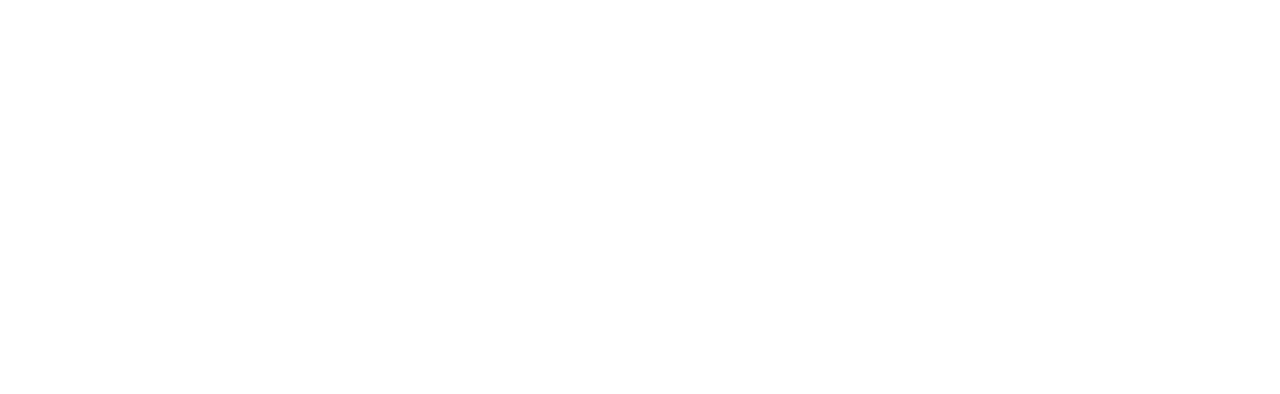
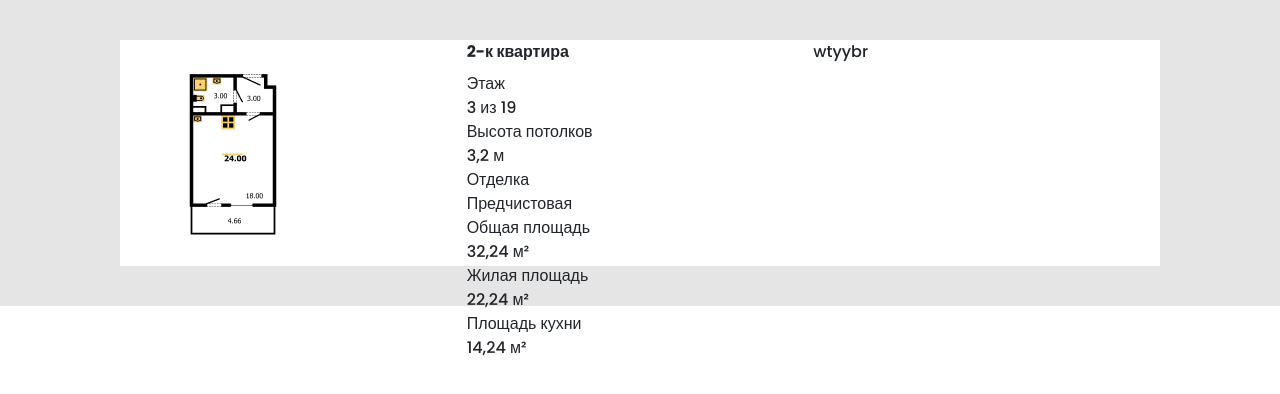
Before and after one commit to av-kotov/apartment, a website: page src/index.html in a window 1280 px wide. Drawn offline with nearby package versions, Linux system fonts and the light colour scheme; files that its build step writes are made by us from their sources.

Commit message:
property

```diff
--- a/src/index.html
+++ b/src/index.html
@@ -8,6 +8,55 @@
     <link rel="stylesheet" href="css/style.min.css">
 </head>
 <body>
+     <section class="main">
+         <div class="content">
+             <div class="image">
+                 <img src="img/image.jpg" alt="">
+             </div>
+             <div class="contet">
+                 <h4>2-к квартира</h4>
+                 <div class="descr">
+                     <div class="floor">
+                         <div class="property">
+                             <div class="property__name">Этаж</div>
+                             <div class="property__value">3 из 19</div>
+                         </div>
+                     </div>
+                     <div class="roof">
+                        <div class="property">
+                            <div class="property__name">Высота потолков</div>
+                            <div class="property__value">3,2 м</div>
+                        </div>
+                     </div>
+                     <div class="decor"><div class="property">
+                        <div class="property__name">Отделка</div>
+                        <div class="property__value">Предчистовая</div>
+                    </div></div>
+                     <div class="area">
+                        <div class="property">
+                            <div class="property__name">Общая площадь</div>
+                            <div class="property__value">32,24 м²</div>
+                        </div>
+                     </div>
+                     <div class="houseroom">
+                        <div class="property">
+                            <div class="property__name">Жилая площадь</div>
+                            <div class="property__value">22,24 м²</div>
+                        </div>
+                     </div>
+                     <div class="kitchen">
+                        <div class="property">
+                            <div class="property__name">Площадь кухни</div>
+                            <div class="property__value">14,24 м²</div>
+                        </div>
+                     </div>
+                 </div>
+             </div>
+             <div class="price">
+                 wtyybr
+             </div>
+         </div>
+     </section>
 
 
 
--- a/src/sass/base/_variables.scss
+++ b/src/sass/base/_variables.scss
@@ -0,0 +1,3 @@
+$main-color: #FAC62D;
+$hover-color: #F0B505;
+$active-color: #E1AB08;
--- /dev/null
+++ b/src/sass/blocks/_image.scss
@@ -0,0 +1,3 @@
+.image {
+  padding: 24px;
+  }
--- a/src/sass/style.scss
+++ b/src/sass/style.scss
@@ -1,8 +1,29 @@
 @import 'libs/bootstrap-reboot.min';
 @import url('https://fonts.googleapis.com/css2?family=Poppins:wght@500;700&display=swap');
+
+@import 'base/variables';
+@import 'base/mixins';
 
 * {
     font-family: 'Poppins', sans-serif;
     margin: 0;
     padding: 0;
 }
+
+.main {
+    max-width: 1280px;
+    height: 306px;
+    margin: 0 auto;
+    background: #E5E5E5;
+    padding: 40px 120px;
+}
+
+.content{
+    height: 226px;
+    margin: auto;
+    display: grid;
+    grid-template-columns: repeat(3, 1fr);
+    background: #FFFFFF;
+}
+
+@import 'blocks/image';
```
Also changed, not shown: dist/css/style.min.css (added), dist/icons/2. Icon.svg (added), dist/icons/Path 7.svg (added), dist/icons/cross_24.png (added), dist/icons/key.png (added), dist/img/apartment.jpg (added), dist/img/image.jpg (added), dist/index.html (added), dist/js/script.js (added), src/img/image.jpg (added).
